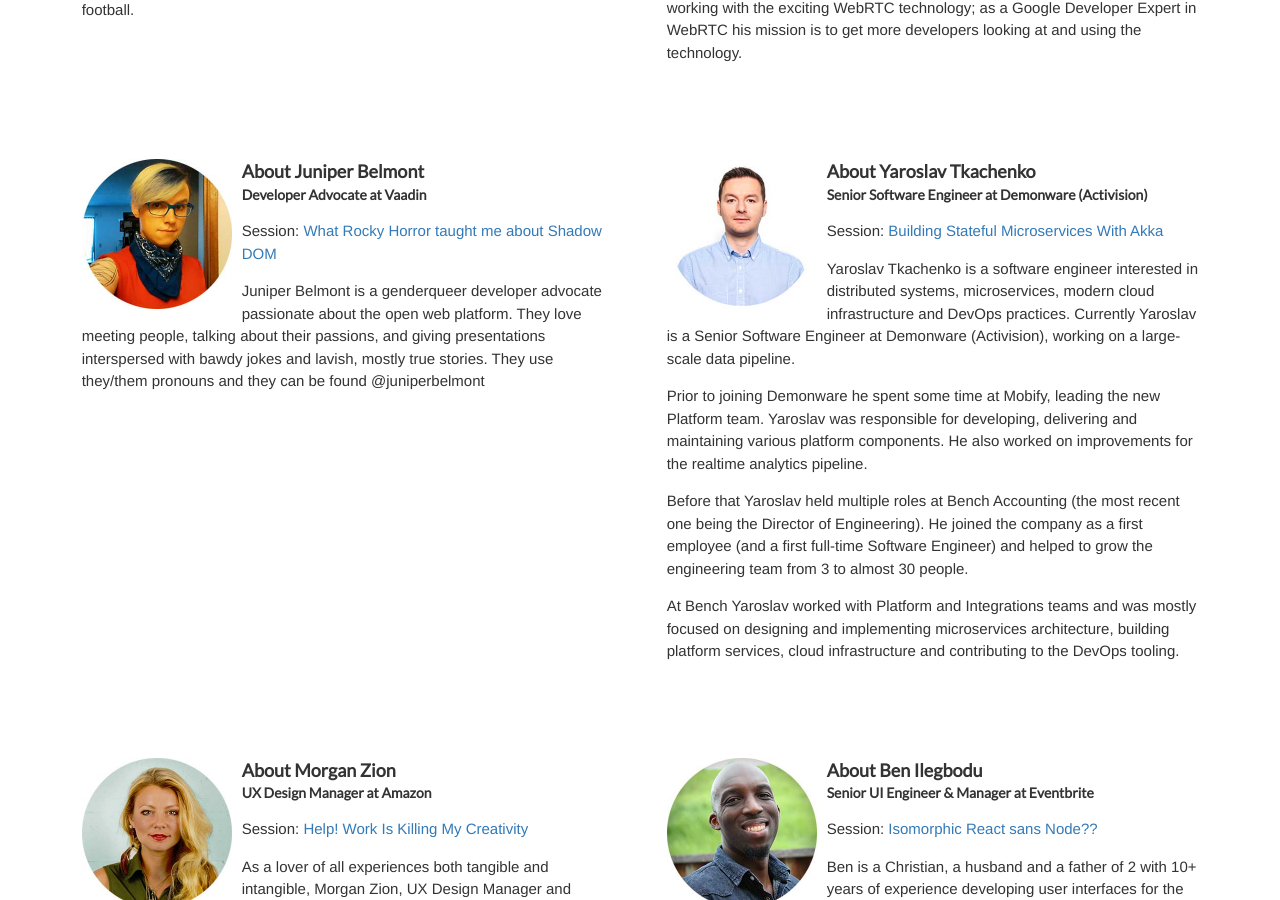
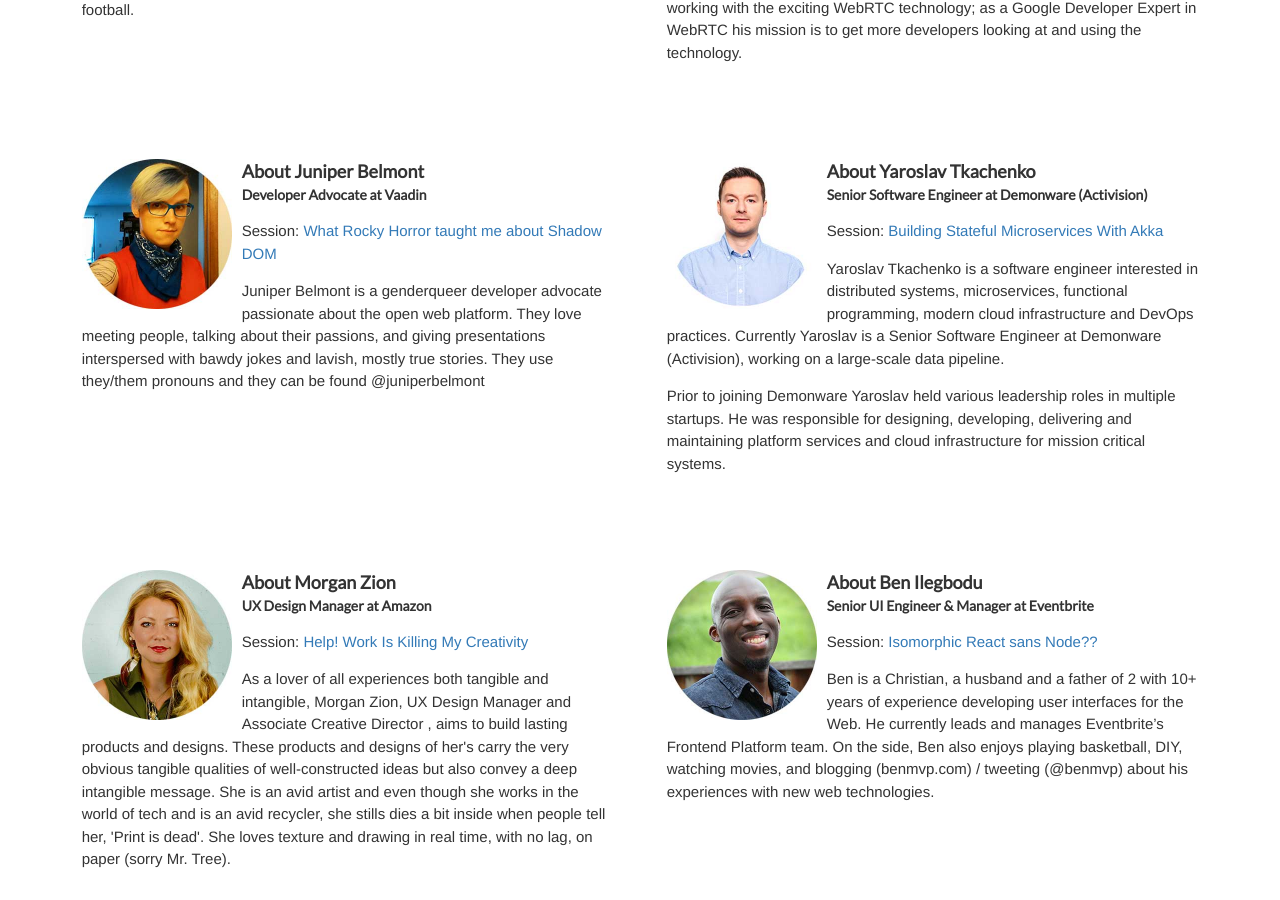
Before and after one commit to fullstackto/fsto2017, a Jekyll site: the page built from speakers/index.html, in a window 1280 px wide and 900 px high, scrolled down 3193 px. Built offline with Jekyll 4.4.1, drawn with Linux system fonts in a browser that asks for light colours.

Commit message:
Update speaker's bio

```diff
--- a/_data/fsto.json
+++ b/_data/fsto.json
@@ -183,7 +183,7 @@
         "speaker": "Yaroslav Tkachenko",
         "keywords" : "Akka, Microservices, State",
         "about" : "<p>Although most microservices are stateless - they delegate things like persistence and consistency to a database or external storage. But sometimes you benefit when you keep the state inside the application. In this talk I’m going to discuss why you want to build stateful microservices and design choices to make. I’ll use Akka framework and explain tools like Akka Clustering and Akka Persistence in depth and show a few practical examples.</p>",
-        "bio" : "<p>Yaroslav Tkachenko is a software engineer interested in distributed systems, microservices, modern cloud infrastructure and DevOps practices. Currently Yaroslav is a Senior Software Engineer at Demonware (Activision), working on a large-scale data pipeline.</p><p>Prior to joining Demonware he spent some time at Mobify, leading the new Platform team. Yaroslav was responsible for developing, delivering and maintaining various platform components. He also worked on improvements for the realtime analytics pipeline.</p><p>Before that Yaroslav held multiple roles at Bench Accounting (the most recent one being the Director of Engineering). He joined the company as a first employee (and a first full-time Software Engineer) and helped to grow the engineering team from 3 to almost 30 people.</p><p>At Bench Yaroslav worked with Platform and Integrations teams and was mostly focused on designing and implementing microservices architecture, building platform services, cloud infrastructure and contributing to the DevOps tooling.</p>",
+        "bio" : "<p>Yaroslav Tkachenko is a software engineer interested in distributed systems, microservices, functional programming, modern cloud infrastructure and DevOps practices. Currently Yaroslav is a Senior Software Engineer at Demonware (Activision), working on a large-scale data pipeline.</p><p>Prior to joining Demonware Yaroslav held various leadership roles in multiple startups. He was responsible for designing, developing, delivering and maintaining platform services and cloud infrastructure for mission critical systems.</p>",
         "role": "Senior Software Engineer at Demonware (Activision)",
         "room" : "206CD",
         "klass": "bea"
```
